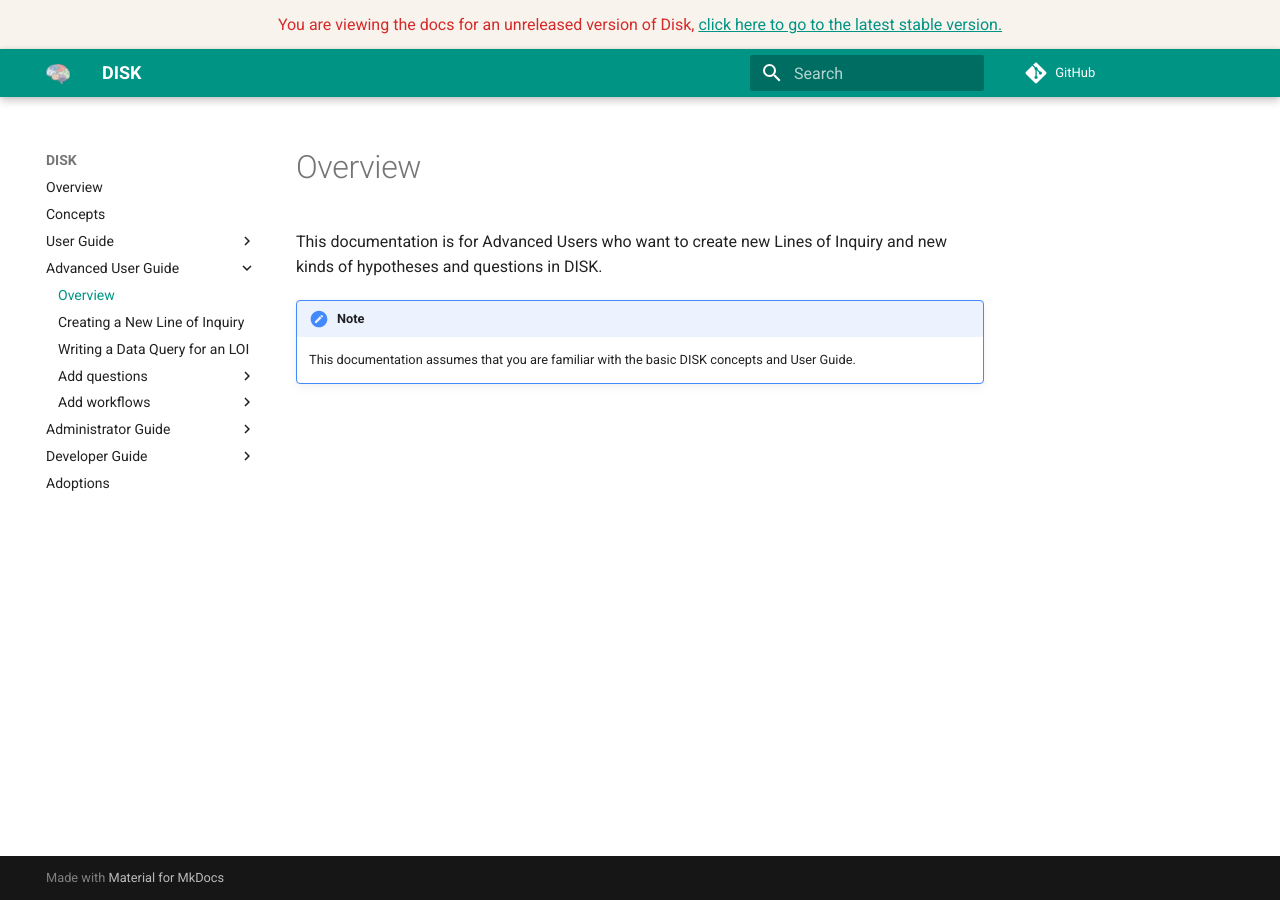
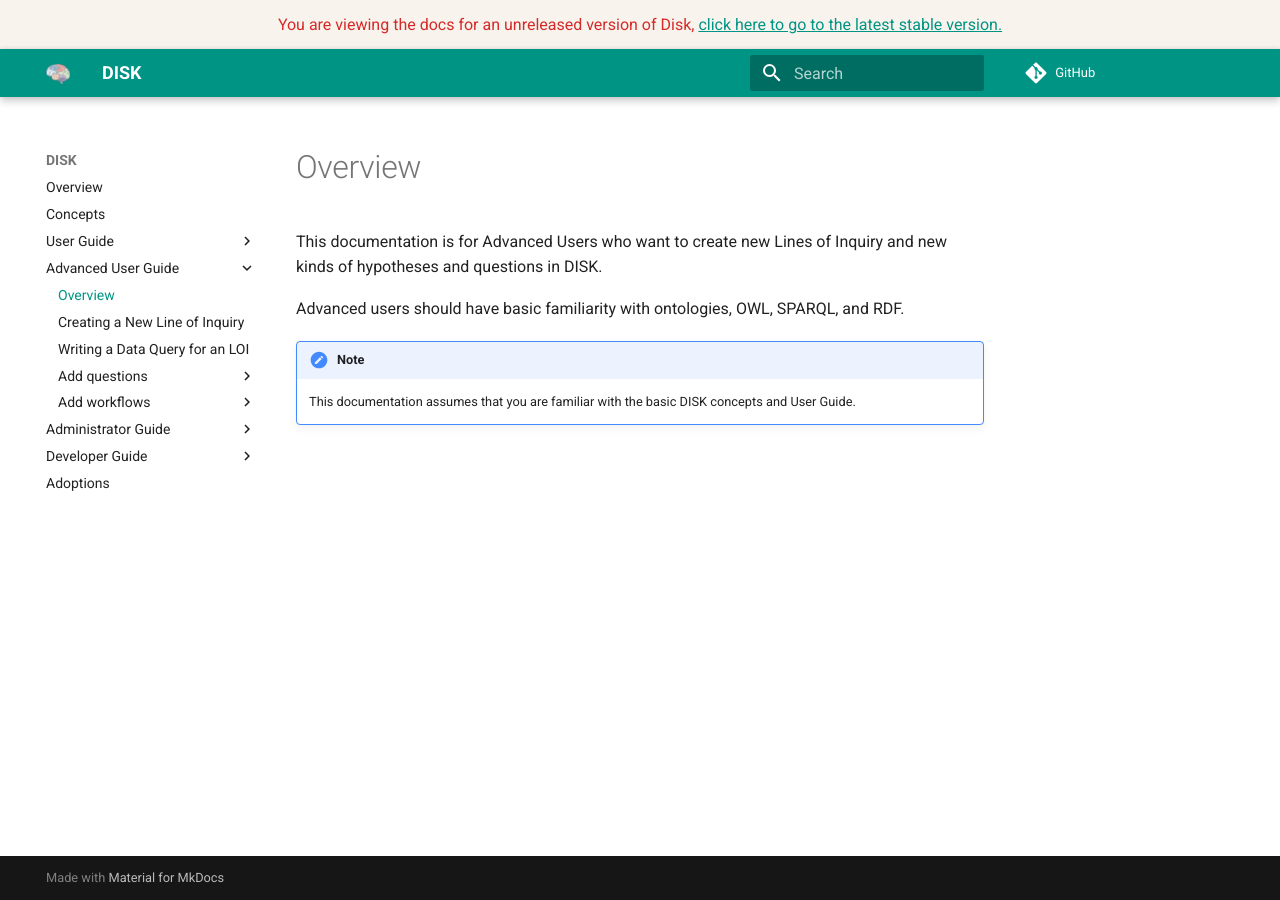
Before and after one commit to KnowledgeCaptureAndDiscovery/DISK-UI, an MkDocs documentation site: the page built from docs/advanced-user-guide/index.md, in a window 1280 px wide. Built offline with MkDocs 1.6.1 and Material for MkDocs 9.7.7, drawn with Linux system fonts in a browser that asks for light colours; comment, search, counter and statistics services are not loaded.

Commit message:
Update index.md

```diff
--- a/docs/advanced-user-guide/index.md
+++ b/docs/advanced-user-guide/index.md
@@ -2,5 +2,7 @@
 
 This documentation is for Advanced Users who want to create new Lines of Inquiry and new kinds of hypotheses and questions in DISK.
 
+Advanced users should have basic familiarity with ontologies, OWL, SPARQL, and RDF.
+
 !!! Note
     This documentation assumes that you are familiar with the basic DISK concepts and User Guide.
```
